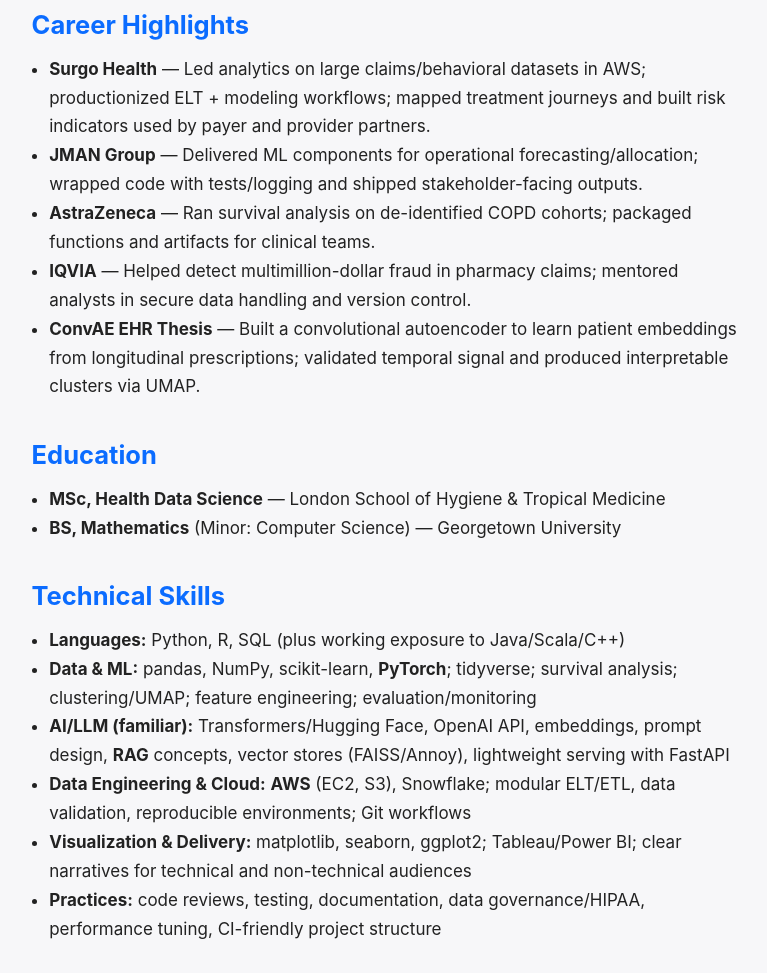
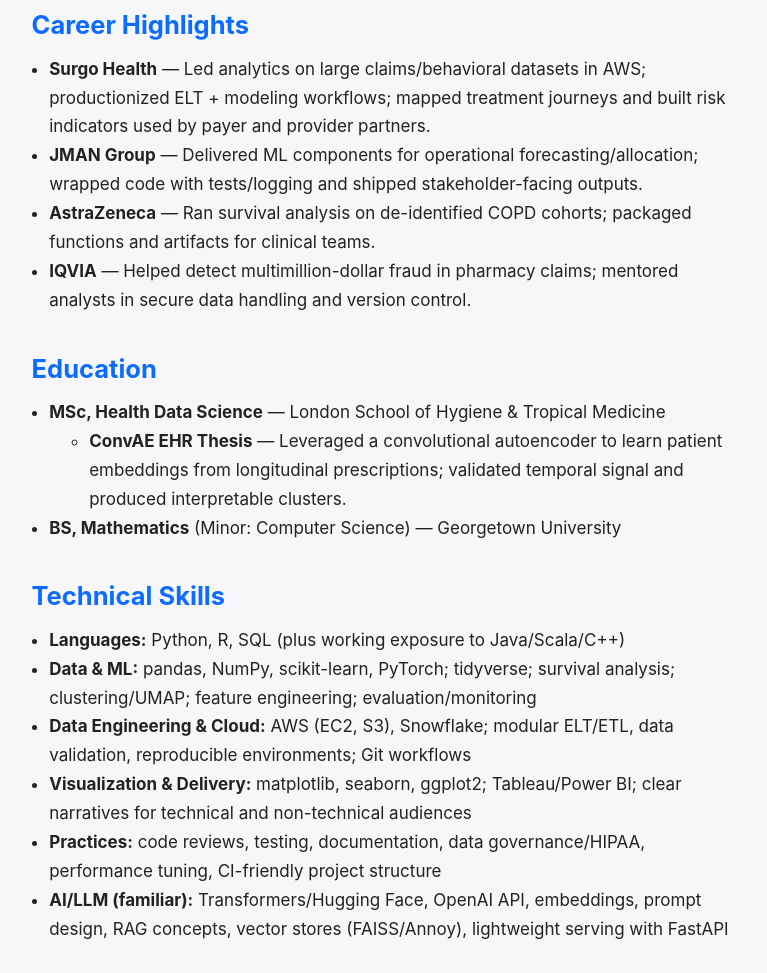
Before and after one commit to mficca/mficca.github.io, a plain HTML site: page index.html in a window 1280 px wide. Shown: the part 734-1707 px from the top of the page, without its empty margins (250-1017 px from the left). Drawn offline with Linux system fonts and the light colour scheme.

Commit message:
Updates to the personal sections of website
includes the changes for removing excessive bold terms, and adjusting education section

```diff
--- a/index.html
+++ b/index.html
@@ -165,7 +165,7 @@
         I’m a <strong>Data Scientist & Software Engineer</strong> who ships end-to-end: framing problems with stakeholders, building secure cloud pipelines, training models, and delivering production-ready analyses and services. My focus is healthcare (claims, ICU/EHR), where I’ve worked under HIPAA to turn messy longitudinal data into clean, reproducible workflows and usable outputs.
       </p>
       <p>
-        Methodologically I span classical stats and modern ML—survival analysis, supervised/unsupervised learning, and <strong>representation learning</strong> (e.g., ConvAE on EHR sequences). On the engineering side I design maintainable code, testing and data-quality checks, and automated jobs in <strong>AWS/Snowflake</strong>. I’m also <strong>familiar with modern AI/LLMs</strong> (Transformers/Hugging Face, OpenAI API, embeddings, RAG concepts, vector search) and how to integrate them responsibly into analytics and applications.
+        Methodologically I span classical stats and modern ML—survival analysis, supervised/unsupervised learning, and representation learning (e.g., ConvAE on EHR sequences). On the engineering side I design maintainable code, testing and data-quality checks, and automated jobs in AWS/Snowflake. I’m also familiar with modern AI/LLMs (Transformers/Hugging Face, OpenAI API, embeddings, RAG concepts, vector search) and how to integrate them responsibly into analytics and applications.
       </p>
     </section>
 
@@ -177,7 +177,6 @@
         <li><strong>JMAN Group</strong> — Delivered ML components for operational forecasting/allocation; wrapped code with tests/logging and shipped stakeholder-facing outputs.</li>
         <li><strong>AstraZeneca</strong> — Ran survival analysis on de-identified COPD cohorts; packaged functions and artifacts for clinical teams.</li>
         <li><strong>IQVIA</strong> — Helped detect multimillion-dollar fraud in pharmacy claims; mentored analysts in secure data handling and version control.</li>
-        <li><strong>ConvAE EHR Thesis</strong> — Built a convolutional autoencoder to learn patient embeddings from longitudinal prescriptions; validated temporal signal and produced interpretable clusters via UMAP.</li>
       </ul>
     </section>
 
@@ -186,21 +185,27 @@
     <section id="education" class="section narrow">
       <h2>Education</h2>
       <ul class="list">
-        <li><strong>MSc, Health Data Science</strong> — London School of Hygiene & Tropical Medicine</li>
+        <li>
+          <strong>MSc, Health Data Science</strong> — London School of Hygiene & Tropical Medicine
+          <ul>
+            <li><strong>ConvAE EHR Thesis</strong> — Leveraged a convolutional autoencoder to learn patient embeddings from longitudinal prescriptions; validated temporal signal and produced interpretable clusters.</li>
+          </ul>
+        </li>
         <li><strong>BS, Mathematics</strong> (Minor: Computer Science) — Georgetown University</li>
       </ul>
     </section>
+
 
     <!-- SKILLS -->
     <section id="skills" class="section narrow">
       <h2>Technical Skills</h2>
       <ul class="list">
         <li><strong>Languages:</strong> Python, R, SQL (plus working exposure to Java/Scala/C++)</li>
-        <li><strong>Data & ML:</strong> pandas, NumPy, scikit-learn, <strong>PyTorch</strong>; tidyverse; survival analysis; clustering/UMAP; feature engineering; evaluation/monitoring</li>
-        <li><strong>AI/LLM (familiar):</strong> Transformers/Hugging Face, OpenAI API, embeddings, prompt design, <strong>RAG</strong> concepts, vector stores (FAISS/Annoy), lightweight serving with FastAPI</li>
-        <li><strong>Data Engineering & Cloud:</strong> <strong>AWS</strong> (EC2, S3), Snowflake; modular ELT/ETL, data validation, reproducible environments; Git workflows</li>
+        <li><strong>Data & ML:</strong> pandas, NumPy, scikit-learn, PyTorch; tidyverse; survival analysis; clustering/UMAP; feature engineering; evaluation/monitoring</li>
+        <li><strong>Data Engineering & Cloud:</strong> AWS (EC2, S3), Snowflake; modular ELT/ETL, data validation, reproducible environments; Git workflows</li>
         <li><strong>Visualization & Delivery:</strong> matplotlib, seaborn, ggplot2; Tableau/Power BI; clear narratives for technical and non-technical audiences</li>
         <li><strong>Practices:</strong> code reviews, testing, documentation, data governance/HIPAA, performance tuning, CI-friendly project structure</li>
+        <li><strong>AI/LLM (familiar):</strong> Transformers/Hugging Face, OpenAI API, embeddings, prompt design, RAG concepts, vector stores (FAISS/Annoy), lightweight serving with FastAPI</li>
       </ul>
     </section>
 
--- a/styles.css
+++ b/styles.css
@@ -0,0 +1,24 @@
+/* Uncap image height everywhere */
+img,
+figure img {
+  max-height: none !important;
+  height: auto !important;
+}
+
+/* Prevent figure wrappers from clipping tall images */
+figure {
+  overflow: visible !important;
+}
+
+/* Optional utility class if you want to force it on a specific image */
+img.fullheight {
+  max-height: none !important;
+  height: auto !important;
+  width: 100%;
+}
+
+.list ul {
+    margin: 0.25rem 0 0.75rem 0;
+    padding-left: 1.25rem;
+    list-style: disc;
+  }
```
